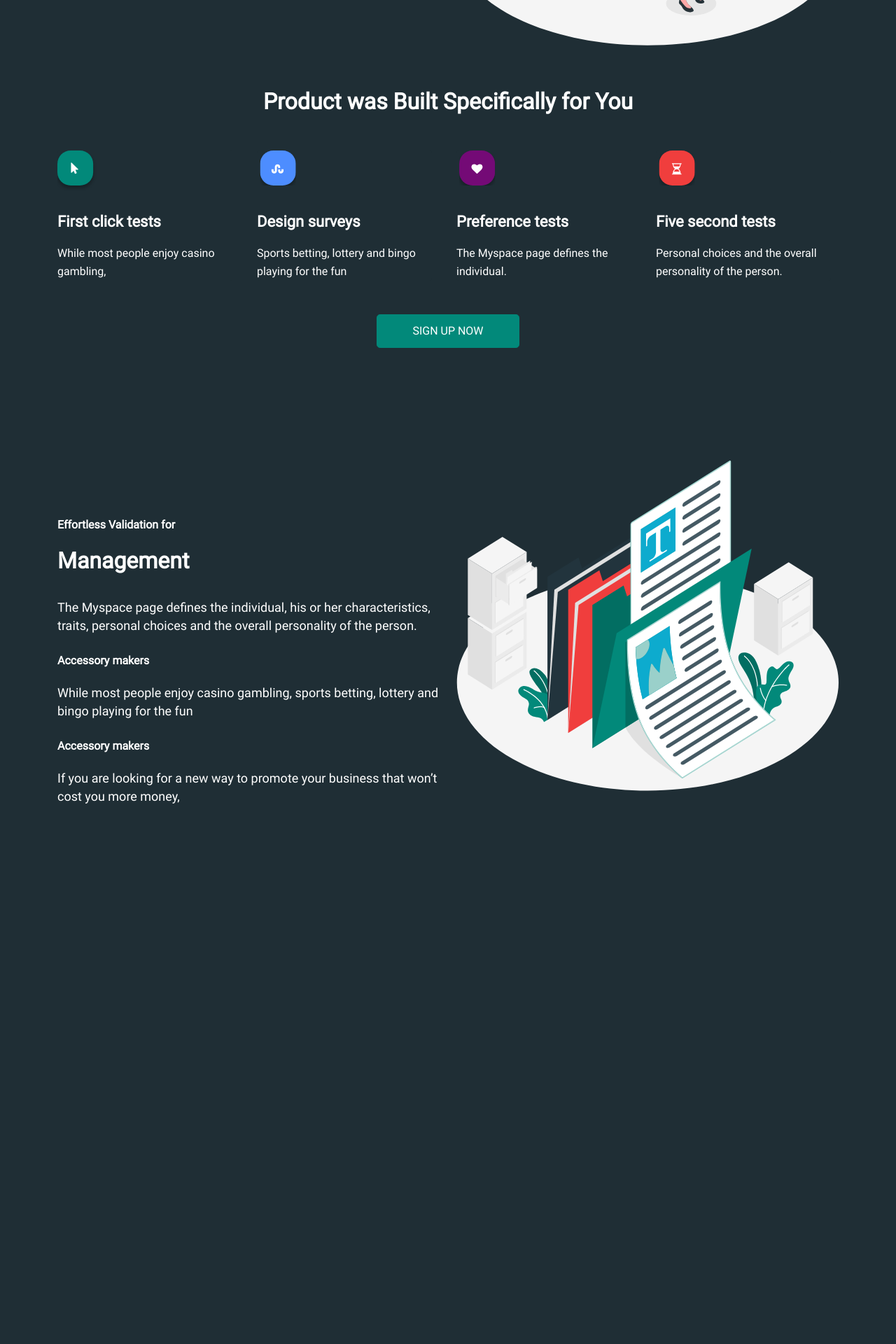
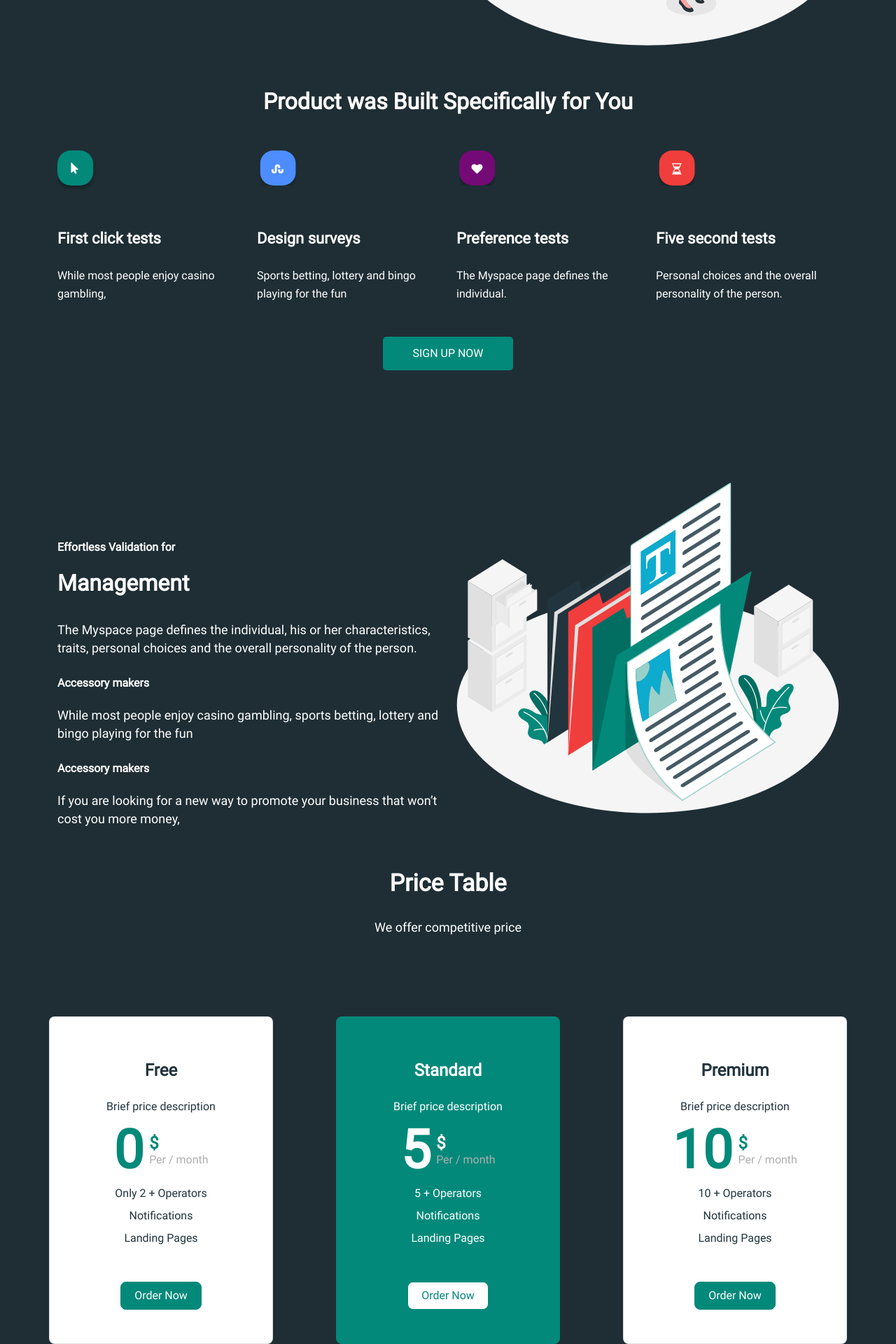
Before and after one commit to Quynhan98/practice-nextjs, a React (Vite) app in the folder practice-one/: page / in a window 1280 px wide. Shown: the part 569-2489 px from the top of the page at 70% size. Before the commit the page ends 1720 px from the top, so only its background shows below. Built offline with nearby package versions, Linux system fonts and the light colour scheme.

Commit message:
Feature - #23 - Create Price-section component

```diff
--- a/practice-one/src/App.tsx
+++ b/practice-one/src/App.tsx
@@ -1,5 +1,6 @@
 import { Header } from '@components/header';
 import { ManagementSection } from '@components/management-section';
+import { PriceSection } from '@components/price-section';
 import { ProductSection } from '@components/product-section';
 import { WorkSection } from '@components/work-section';
 import '../node_modules/bootstrap/dist/css/bootstrap.min.css';
@@ -12,6 +13,7 @@ function App() {
       <WorkSection />
       <ProductSection />
       <ManagementSection />
+      <PriceSection />
     </div>
   );
 }
--- a/practice-one/src/components/buttons/button.css
+++ b/practice-one/src/components/buttons/button.css
@@ -40,7 +40,11 @@
   font-weight: bold;
 }
 
-.btn-standard {
+.btn-menu .btn {
+  margin-left: 30px;
+}
+
+.button-outline-green {
   background-color: var(--main-color);
   color: var(--sub-color);
   padding: 11px 19px;
--- a/practice-one/src/components/cards/price-card/index.tsx
+++ b/practice-one/src/components/cards/price-card/index.tsx
@@ -7,13 +7,13 @@ export interface PriceProp {
   title: string;
   price: number;
   operators: string;
-  extraClass?: string;
+  cardType?: 'card-standard' | 'card-normal';
   children?: ReactNode;
 }
 
 export const PriceCard = (props: PriceProp): JSX.Element => {
   return (
-    <div className={`card__box card col-lg-12 col-xl-4 price-card mt-5 ${props.extraClass}`}>
+    <div className={`card__box card col-lg-12 col-xl-4 price-card mt-5 ${props.cardType}`}>
       <div className={`card-body text-center`}>
         <Heading tag="h3" extraClass="card-title">
           {props.title}
--- /dev/null
+++ b/practice-one/src/components/price-cards/index.tsx
@@ -0,0 +1,27 @@
+import { Button } from '@components/buttons';
+import { PriceCard } from '@components/cards/price-card';
+import { Price } from '@data/prices';
+import './price-cards.css';
+export interface PriceProp {
+  prices: Price[];
+}
+
+export const PriceCards = (props: PriceProp): JSX.Element => {
+  const { prices } = props;
+
+  return (
+    <div className="price-cards row d-flex justify-content-between">
+      {prices.map((item) => (
+        <PriceCard key={item.title} {...item}>
+          <Button
+            color={item.title === 'Standard' ? 'outline-green' : 'secondary'}
+            type="button"
+            extraClass="btn-order btn-content"
+          >
+            Order Now
+          </Button>
+        </PriceCard>
+      ))}
+    </div>
+  );
+};
--- /dev/null
+++ b/practice-one/src/components/price-cards/price-cards.css
@@ -0,0 +1,14 @@
+@import url(../../styles/variable.css);
+
+.price-cards .card-title {
+  font-size: var(--size-s);
+  line-height: 40px;
+}
+
+@media only screen and (max-width: 992px) {
+  .price-cards {
+    display: flex;
+    flex-flow: column;
+    align-items: center;
+  }
+}
--- /dev/null
+++ b/practice-one/src/components/price-section/index.tsx
@@ -0,0 +1,16 @@
+import { PriceCards } from '@components/price-cards';
+import { Heading } from '@components/title';
+import { prices } from '@data/prices';
+import './price-section.css';
+
+export const PriceSection = (): JSX.Element => {
+  return (
+    <section className="container-price mt-5">
+      <Heading tag="h2" extraClass="price-title">
+        Price Table
+      </Heading>
+      <p className="main-content__description text-center">We offer competitive price</p>
+      <PriceCards prices={prices} />
+    </section>
+  );
+};
--- /dev/null
+++ b/practice-one/src/components/price-section/price-section.css
@@ -0,0 +1,6 @@
+@import url(../../styles/variable.css);
+
+.container-price .price-title {
+  font-size: var(--size-xl);
+  text-align: center;
+}
--- /dev/null
+++ b/practice-one/src/data/prices.tsx
@@ -0,0 +1,12 @@
+export interface Price {
+  title: string;
+  price: number;
+  operators: string;
+  cardType?: 'card-standard' | 'card-normal';
+}
+
+export const prices: Price[] = [
+  { title: 'Free', price: 0, operators: 'Only 2', cardType: 'card-normal' },
+  { title: 'Standard', price: 5, operators: '5', cardType: 'card-standard' },
+  { title: 'Premium', price: 10, operators: '10', cardType: 'card-normal' },
+];
--- a/practice-one/src/styles/main.css
+++ b/practice-one/src/styles/main.css
@@ -44,154 +44,6 @@ body {
 .navbar-nav {
   display: flex;
   align-items: center;
-}
-
-/* Button*/
-
-.btn-menu .btn {
-  margin-left: 30px;
-}
-/* Work-section*/
-
-.work-image {
-  display: flex;
-  align-items: center;
-}
-
-.work-heading {
-  padding-top: 130px;
-}
-
-.main-content__heading {
-  font-size: var(--size-xxxl);
-  font-weight: bold;
-  line-height: 60px;
-}
-
-.main-content__link {
-  display: flex;
-}
-
-.btn-work {
-  margin: 45px 0px;
-  padding: 15px 40px;
-}
-
-.work__link {
-  display: flex;
-  align-items: center;
-  margin-left: 30px;
-  font-size: var(--size-xxs);
-  color: var(--sub-color);
-}
-
-.work__link .work__icon {
-  font-size: 23px;
-  margin-right: 8px;
-}
-
-.work__link:hover {
-  color: var(--sub-color);
-  font-weight: bold;
-}
-
-.work__link:hover {
-  color: var(--sub-color);
-  font-weight: bold;
-}
-
-.main-content__description {
-  font-size: 18px;
-  line-height: 28px;
-  margin-top: 20px;
-  color: var(--main-color);
-}
-
-.btn-content {
-  padding: 15px 50px;
-}
-
-/* Work-section*/
-
-.work-image {
-  display: flex;
-  align-items: center;
-}
-
-.work-heading {
-  padding-top: 130px;
-}
-
-.main-content__heading {
-  font-size: var(--size-xxxl);
-  font-weight: bold;
-  line-height: 60px;
-}
-
-.main-content__link {
-  display: flex;
-}
-
-.btn-work {
-  margin: 45px 0px;
-  padding: 15px 40px;
-}
-
-.work__link {
-  display: flex;
-  align-items: center;
-  margin-left: 30px;
-  font-size: var(--size-xxs);
-  color: var(--sub-color);
-}
-
-.work__link .work__icon {
-  font-size: 23px;
-  margin-right: 8px;
-}
-
-.work__link:hover {
-  color: var(--sub-color);
-  font-weight: bold;
-}
-
-.work__link:hover {
-  color: var(--sub-color);
-  font-weight: bold;
-}
-
-.main-content__description {
-  font-size: 18px;
-  line-height: 28px;
-  margin-top: 20px;
-  color: var(--main-color);
-}
-
-.product-title {
-  text-align: center;
-}
-
-.container-product .card-title {
-  font-size: var(--size-xs);
-  display: flex;
-  justify-content: flex-start;
-  line-height: 33px;
-}
-
-.container-product .card-body {
-  padding: 0 0;
-}
-
-.product-card {
-  margin-top: 40px;
-}
-
-.product-card .card {
-  max-width: 250px;
-}
-
-.btn-content {
-  padding: 15px 50px;
 }
 
 /* Work-section*/
```
